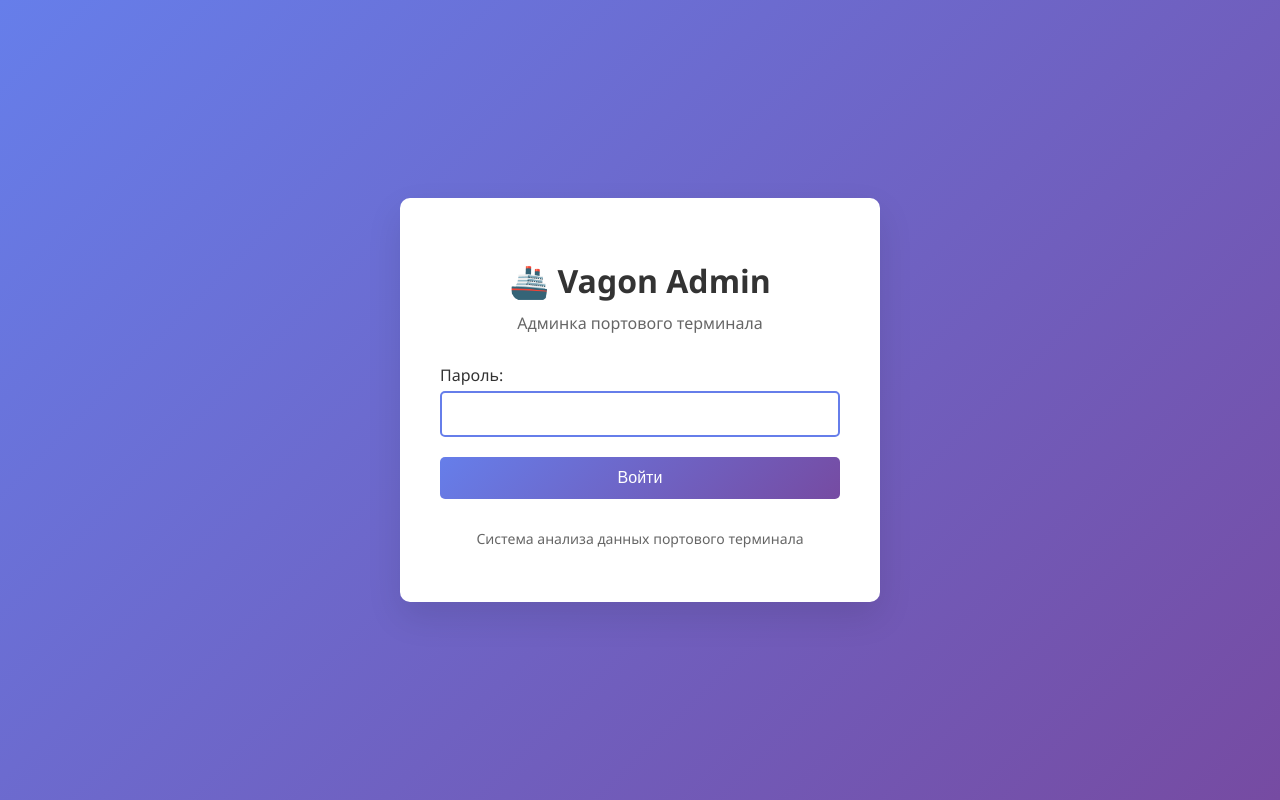
After one commit to noxonsu/space2, a Flask app: page /login in a window 1280 px wide. The commit adds this page. Run offline with Flask 3, Linux system fonts and the light colour scheme.

Commit message:
feat: Обновить документацию, добавить аутентификацию и удалить устаревшие файлы

```diff
--- a/vagon/app.py
+++ b/vagon/app.py
@@ -11,7 +11,7 @@ matplotlib.use('Agg')  # Для работы без GUI
 import matplotlib.pyplot as plt
 import matplotlib.dates as mdates
 from datetime import datetime
-from flask import Flask, render_template, request, jsonify
+from flask import Flask, render_template, request, jsonify, session, redirect, url_for
 from dotenv import load_dotenv
 
 # Загружаем переменные окружения
@@ -289,7 +289,6 @@ class LLMQueryGenerator:
         if "<think>" in text:
             if "</think>" in text:
                 # Удаляем содержимое между <think> и </think>
-                import re
                 text = re.sub(r'<think>.*?</think>', '', text, flags=re.DOTALL)
             else:
                 # Удаляем все после <think> если нет закрывающего тега
@@ -319,7 +318,6 @@ class LLMQueryGenerator:
                 table_name = line.split('[dbo].[')[1].split(']')[0]
                 available_tables.append(table_name)
 
-        import re
         used_tables = re.findall(r'\[dbo\]\.\[([^\]]+)\]', sql_query)
 
         for used_table in used_tables:
@@ -569,15 +567,43 @@ class ChartGenerator:
 # --- Инициализация Flask и классов ---
 
 app = Flask(__name__)
+app.secret_key = os.getenv('ADMIN_PASS', 'default-secret-key')
 db_manager = DatabaseManager()
 llm_generator = LLMQueryGenerator()
 chart_generator = ChartGenerator()
 
 # --- Маршруты Flask ---
 
+@app.route('/login', methods=['GET', 'POST'])
+def login():
+    """Страница входа"""
+    if request.method == 'POST':
+        password = request.form.get('password')
+        if password == os.getenv('ADMIN_PASS'):
+            session['authenticated'] = True
+            return redirect(url_for('index'))
+        else:
+            return render_template('login.html', error='Неверный пароль')
+    return render_template('login.html')
+
+@app.route('/logout')
+def logout():
+    """Выход"""
+    session.pop('authenticated', None)
+    return redirect(url_for('login'))
+
+def require_auth():
+    """Проверка аутентификации"""
+    if not session.get('authenticated'):
+        return redirect(url_for('login'))
+    return None
+
 @app.route('/')
 def index():
     """Главная страница"""
+    auth_check = require_auth()
+    if auth_check:
+        return auth_check
     return render_template('index.html')
 
 @app.route('/api/stats')
@@ -701,7 +727,6 @@ def execute_sql():
             # Если это запрос COUNT(*), то добавляем пояснение
             if "COUNT(*)" in sql_query.upper():
                 # Находим имя таблицы
-                import re
                 table_match = re.search(r'FROM\s+\[dbo\]\.\[([^\]]+)\]', sql_query)
                 if table_match:
                     table_name = table_match.group(1)
--- a/vagon/requirements.txt
+++ b/vagon/requirements.txt
@@ -6,7 +6,6 @@ seaborn==0.13.0
 python-dotenv
 jupyter==1.0.0
 plotly==5.17.0
-streamlit==1.28.1
 requests==2.31.0
 huggingface_hub==0.20.3
 flask
--- a/vagon/templates/index.html
+++ b/vagon/templates/index.html
@@ -15,7 +15,10 @@
 </head>
 <body>
     <div class="container">
-        <h1 class="mb-4">Аналитическая панель портового терминала</h1>
+        <div class="d-flex justify-content-between align-items-center mb-4">
+            <h1>🚢 Аналитическая панель портового терминала</h1>
+            <a href="/logout" class="btn btn-outline-danger">Выход</a>
+        </div>
 
         <!-- Секция статистики -->
         <div class="card mb-4">
--- /dev/null
+++ b/vagon/templates/login.html
@@ -0,0 +1,113 @@
+<!DOCTYPE html>
+<html lang="ru">
+<head>
+    <meta charset="UTF-8">
+    <meta name="viewport" content="width=device-width, initial-scale=1.0">
+    <title>Вход в систему - Vagon Admin</title>
+    <style>
+        body {
+            font-family: 'Segoe UI', Tahoma, Geneva, Verdana, sans-serif;
+            background: linear-gradient(135deg, #667eea 0%, #764ba2 100%);
+            display: flex;
+            justify-content: center;
+            align-items: center;
+            min-height: 100vh;
+            margin: 0;
+        }
+        .login-container {
+            background: white;
+            padding: 40px;
+            border-radius: 10px;
+            box-shadow: 0 15px 35px rgba(0,0,0,0.1);
+            width: 100%;
+            max-width: 400px;
+        }
+        .login-header {
+            text-align: center;
+            margin-bottom: 30px;
+        }
+        .login-header h1 {
+            color: #333;
+            margin-bottom: 10px;
+        }
+        .login-header p {
+            color: #666;
+            margin: 0;
+        }
+        .form-group {
+            margin-bottom: 20px;
+        }
+        .form-group label {
+            display: block;
+            margin-bottom: 5px;
+            color: #333;
+            font-weight: 500;
+        }
+        .form-group input {
+            width: 100%;
+            padding: 12px;
+            border: 2px solid #ddd;
+            border-radius: 5px;
+            font-size: 16px;
+            transition: border-color 0.3s;
+            box-sizing: border-box;
+        }
+        .form-group input:focus {
+            outline: none;
+            border-color: #667eea;
+        }
+        .login-button {
+            width: 100%;
+            padding: 12px;
+            background: linear-gradient(135deg, #667eea 0%, #764ba2 100%);
+            color: white;
+            border: none;
+            border-radius: 5px;
+            font-size: 16px;
+            cursor: pointer;
+            transition: transform 0.2s;
+        }
+        .login-button:hover {
+            transform: translateY(-2px);
+        }
+        .error {
+            color: #e74c3c;
+            text-align: center;
+            margin-bottom: 20px;
+            padding: 10px;
+            background: #ffeaea;
+            border-radius: 5px;
+        }
+        .footer {
+            text-align: center;
+            margin-top: 30px;
+            color: #666;
+            font-size: 14px;
+        }
+    </style>
+</head>
+<body>
+    <div class="login-container">
+        <div class="login-header">
+            <h1>🚢 Vagon Admin</h1>
+            <p>Админка портового терминала</p>
+        </div>
+
+        {% if error %}
+            <div class="error">{{ error }}</div>
+        {% endif %}
+
+        <form method="POST">
+            <div class="form-group">
+                <label for="password">Пароль:</label>
+                <input type="password" id="password" name="password" required autofocus>
+            </div>
+            <button type="submit" class="login-button">Войти</button>
+        </form>
+
+        <div class="footer">
+            <p>Система анализа данных портового терминала</p>
+        </div>
+    </div>
+</body>
+</html>
```
Also changed, not shown: vagon/tests/test_charts.py (+6 -3 lines), vagon/tests/test_integration.py (+5 -5 lines), vagon/tests/test_services.py (+10 -13 lines), vagon/vagon_dashboard.py (deleted, +0 -81 lines), vagon/README.md, vagon/admin_dashboard.py (deleted).
